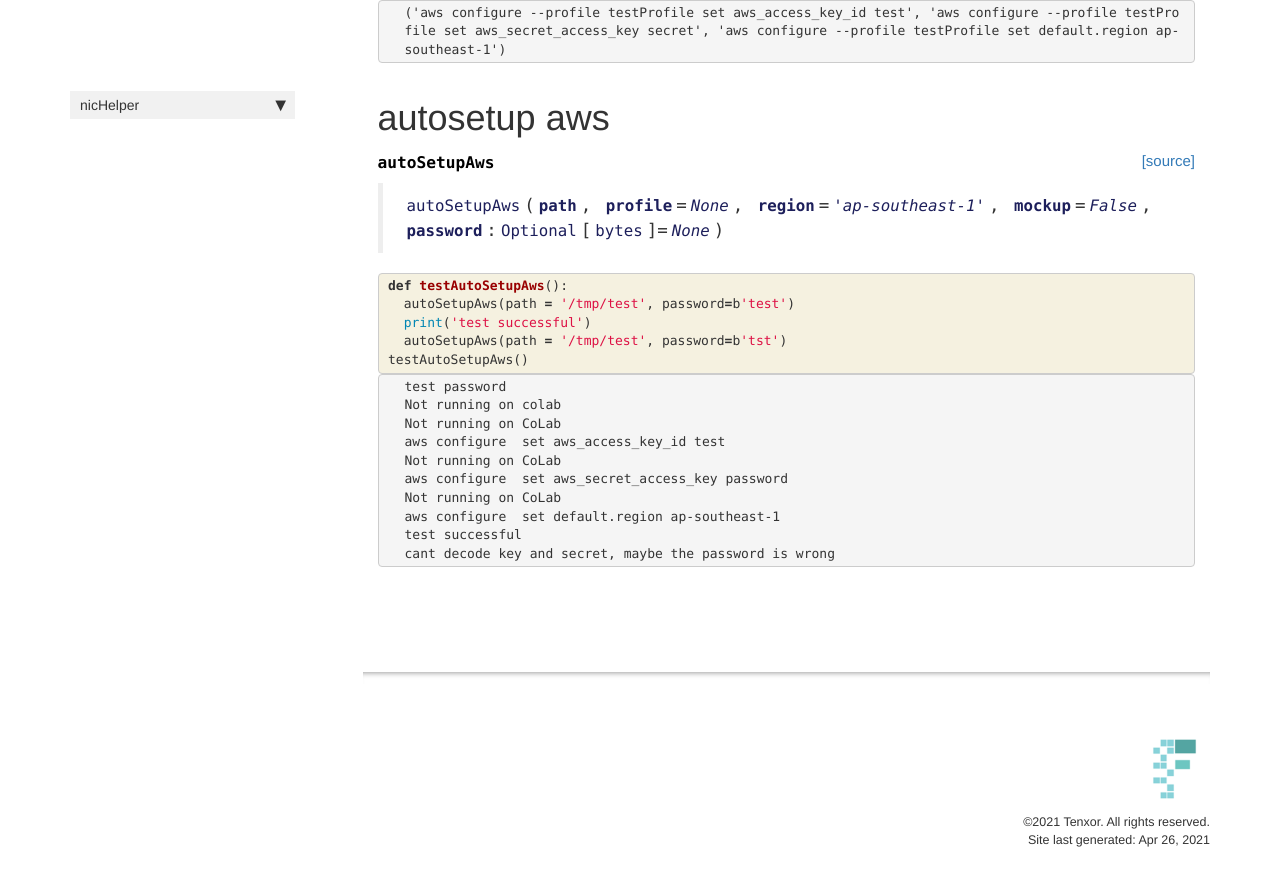
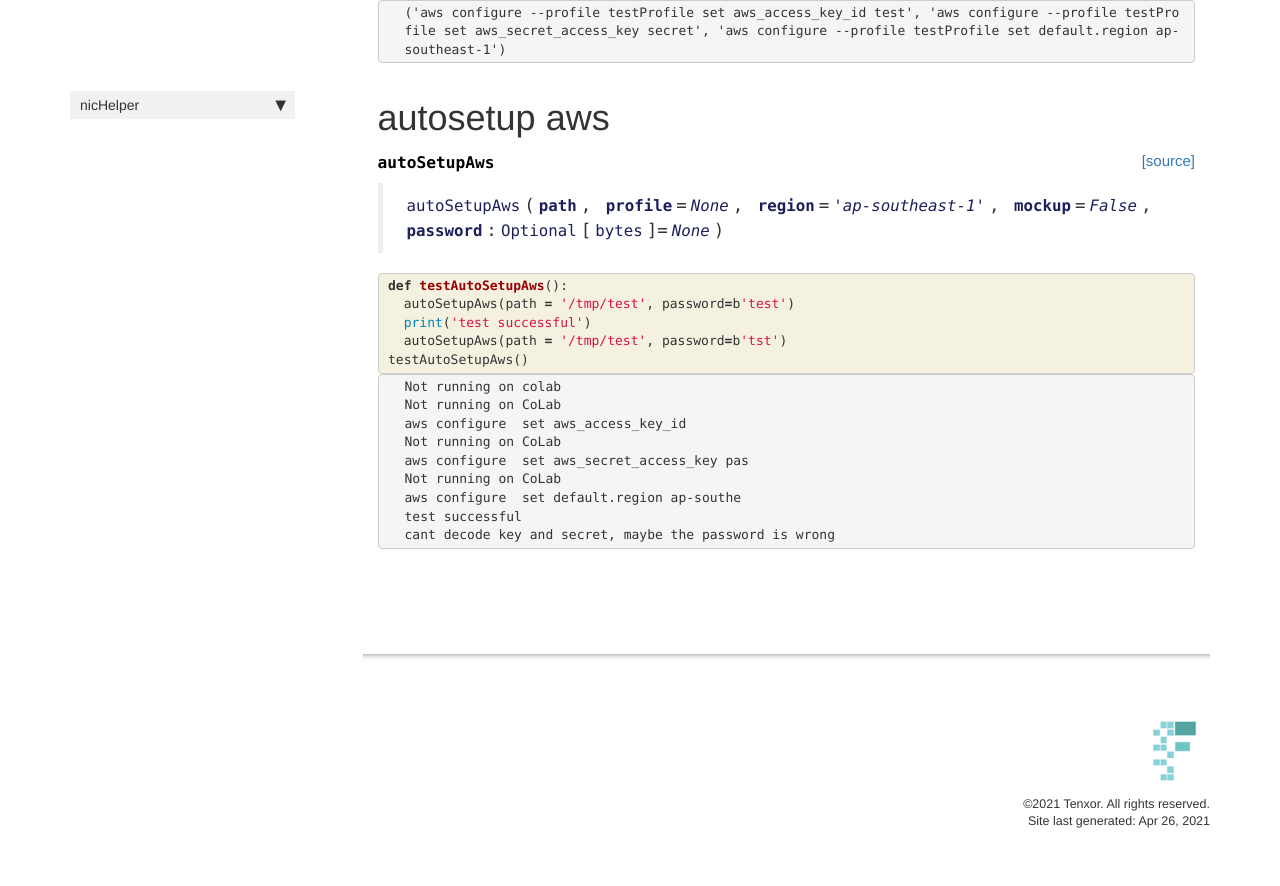
Before and after one commit to thanakijwanavit/nicHelper, a Jekyll site: the page built from docs/colab.html, in a window 1280 px wide and 900 px high, scrolled down 1546 px. Shown: the top 886 px of the window. Built offline with Jekyll 4.4.1, drawn with Linux system fonts in a browser that asks for light colours; nearby versions of some CDN libraries; comment, search, counter and statistics services are not loaded.

Commit message:
replace error = with -

```diff
--- a/docs/colab.html
+++ b/docs/colab.html
@@ -320,14 +320,13 @@
 <div class="output_area">
 
 <div class="output_subarea output_stream output_stdout output_text">
-<pre>test password
-Not running on colab
+<pre>Not running on colab
 Not running on CoLab
-aws configure  set aws_access_key_id test
+aws configure  set aws_access_key_id
 Not running on CoLab
-aws configure  set aws_secret_access_key password
+aws configure  set aws_secret_access_key pas
 Not running on CoLab
-aws configure  set default.region ap-southeast-1
+aws configure  set default.region ap-southe
 test successful
 cant decode key and secret, maybe the password is wrong
 </pre>
--- a/docs/dictUtil.html
+++ b/docs/dictUtil.html
@@ -320,7 +320,7 @@
 
 
 <div class="output_markdown rendered_html output_subarea ">
-<h4 id="hashDict" class="doc_header"><code>hashDict</code><a href="https://github.com/thanakijwanavit/nicHelper/tree/master/nicHelper/dictUtil.py#L58" class="source_link" style="float:right">[source]</a></h4><blockquote><p><code>hashDict</code>(<strong><code>data</code></strong>:<code>dict</code>, <strong><code>hasher</code></strong>=<em><code>&lt;sha1 HASH object @ 0x7fd28005bcd0&gt;</code></em>, <strong><code>encoder</code></strong>=<em><code>dumps</code></em>)</p>
+<h4 id="hashDict" class="doc_header"><code>hashDict</code><a href="https://github.com/thanakijwanavit/nicHelper/tree/master/nicHelper/dictUtil.py#L58" class="source_link" style="float:right">[source]</a></h4><blockquote><p><code>hashDict</code>(<strong><code>data</code></strong>:<code>dict</code>, <strong><code>hasher</code></strong>=<em><code>&lt;sha1 HASH object @ 0x7f5d50194cd0&gt;</code></em>, <strong><code>encoder</code></strong>=<em><code>dumps</code></em>)</p>
 </blockquote>
 <p>hashes the dictionary inputted</p>
 <p>data: dict: the dictionary inputted to be 'hashed'</p>
--- a/nicHelper/__init__.py
+++ b/nicHelper/__init__.py
@@ -1 +1 @@
-__version__ = "0.0.72"
+__version__ = "0.0.73"
--- a/nicHelper/colab.py
+++ b/nicHelper/colab.py
@@ -105,4 +105,4 @@
       os.system(setupString)
     else:
       print('Not running on CoLab')
-      print(setupString[:=5])
+      print(setupString[:-5])
```
Also changed, not shown: 2 other files.
